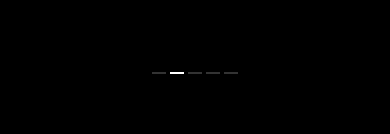
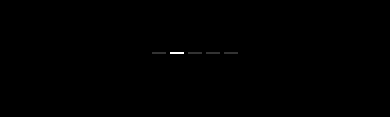
Before and after one commit to johyuni/johyuni.github.io, a React (Create React App) app: page / in a window 390 px wide. Shown: the part 2797-2931 px from the top of the page. Built offline with nearby package versions, Linux system fonts and the light colour scheme.

Commit message:
수정: project 모바일 간격 수정정

```diff
--- a/src/assets/styles/pages/_project.scss
+++ b/src/assets/styles/pages/_project.scss
@@ -104,7 +104,7 @@
 
     // media::tablet
     @media screen and (max-width: 1024px) {
-      margin-top: 4rem;
+      margin-top: 5rem;
       .swiper .swiper-slide {
         flex-direction: column;
         gap: 3rem;
@@ -138,10 +138,10 @@
     // media::mobile
     @media screen and (max-width: 768px) {
       .txt {
-        height: 14rem;
+        height: 10rem;
       }
       .swiper .swiper-pagination {
-        margin-top: 3rem;
+        margin-top: 4rem;
       }
     }
   }
```
